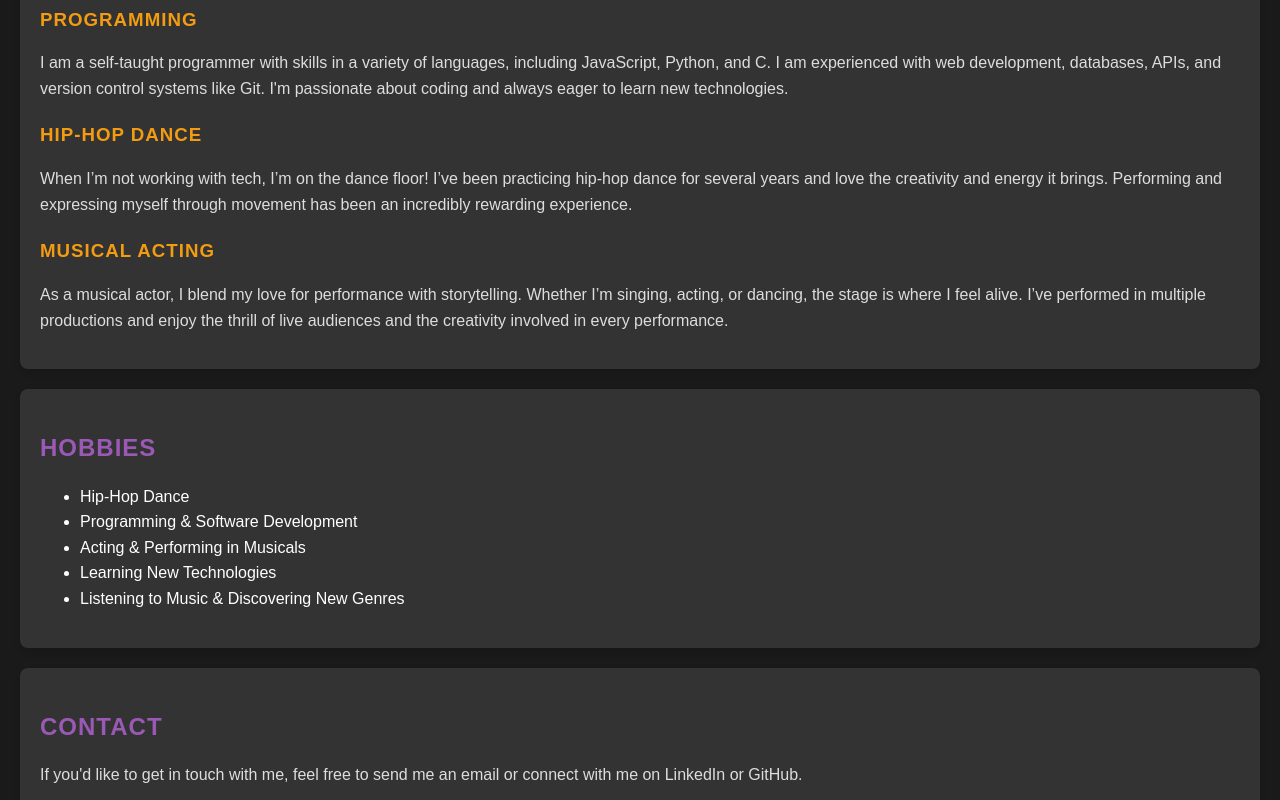
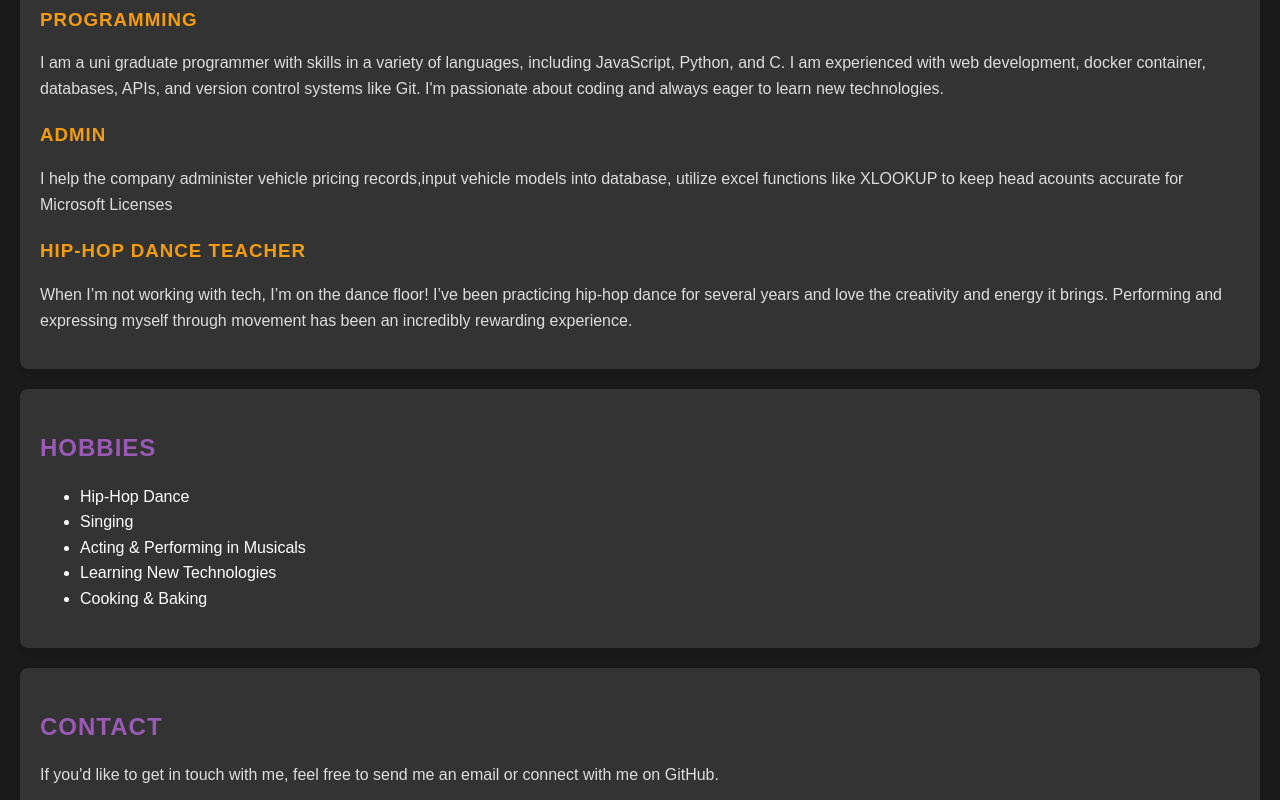
Before and after one commit to yytomp/my-portfolio, a website: page views/index.html in a window 1280 px wide. Shown: the part 540-1340 px from the top of the page. Drawn offline with Linux system fonts and the light colour scheme; files that its build step writes are made by us from their sources.

```diff
--- a/views/index.html
+++ b/views/index.html
@@ -36,29 +36,30 @@
         <p>As an IT Support professional, I have a solid understanding of troubleshooting, hardware, software, and network-related issues. I enjoy helping people and organizations keep their tech running smoothly, whether it's through on-site support or remote assistance.</p>
 
         <h3>Programming</h3>
-        <p>I am a self-taught programmer with skills in a variety of languages, including JavaScript, Python, and C. I am experienced with web development, databases, APIs, and version control systems like Git. I'm passionate about coding and always eager to learn new technologies.</p>
+        <p>I am a uni graduate programmer with skills in a variety of languages, including JavaScript, Python, and C. I am experienced with web development, docker container, databases, APIs, and version control systems like Git. I'm passionate about coding and always eager to learn new technologies.</p>
 
-        <h3>Hip-Hop Dance</h3>
+        <h3>Admin</h3>
+        <p>I help the company administer vehicle pricing records,input vehicle models into database, utilize excel functions like XLOOKUP to keep head acounts accurate for Microsoft Licenses </p>
+
+        <h3>Hip-Hop Dance Teacher</h3>
         <p>When I’m not working with tech, I’m on the dance floor! I’ve been practicing hip-hop dance for several years and love the creativity and energy it brings. Performing and expressing myself through movement has been an incredibly rewarding experience.</p>
 
-        <h3>Musical Acting</h3>
-        <p>As a musical actor, I blend my love for performance with storytelling. Whether I’m singing, acting, or dancing, the stage is where I feel alive. I’ve performed in multiple productions and enjoy the thrill of live audiences and the creativity involved in every performance.</p>
     </section>
 
     <section id="hobbies">
         <h2>Hobbies</h2>
         <ul>
             <li>Hip-Hop Dance</li>
-            <li>Programming & Software Development</li>
+            <li>Singing</li>
             <li>Acting & Performing in Musicals</li>
             <li>Learning New Technologies</li>
-            <li>Listening to Music & Discovering New Genres</li>
+            <li>Cooking & Baking </li>
         </ul>
     </section>
 
     <section id="contact">
         <h2>Contact</h2>
-        <p>If you'd like to get in touch with me, feel free to send me an email or connect with me on LinkedIn or GitHub.</p>
+        <p>If you'd like to get in touch with me, feel free to send me an email or connect with me on GitHub.</p>
         <ul>
             <li>Email: <a href="mailto:yypengTom@gmail.com">yypengTom@gmail.com</a></li>
             <li>Phone: 0426 470 217</li>
```
Also changed, not shown: server.js (+4 -13 lines).
